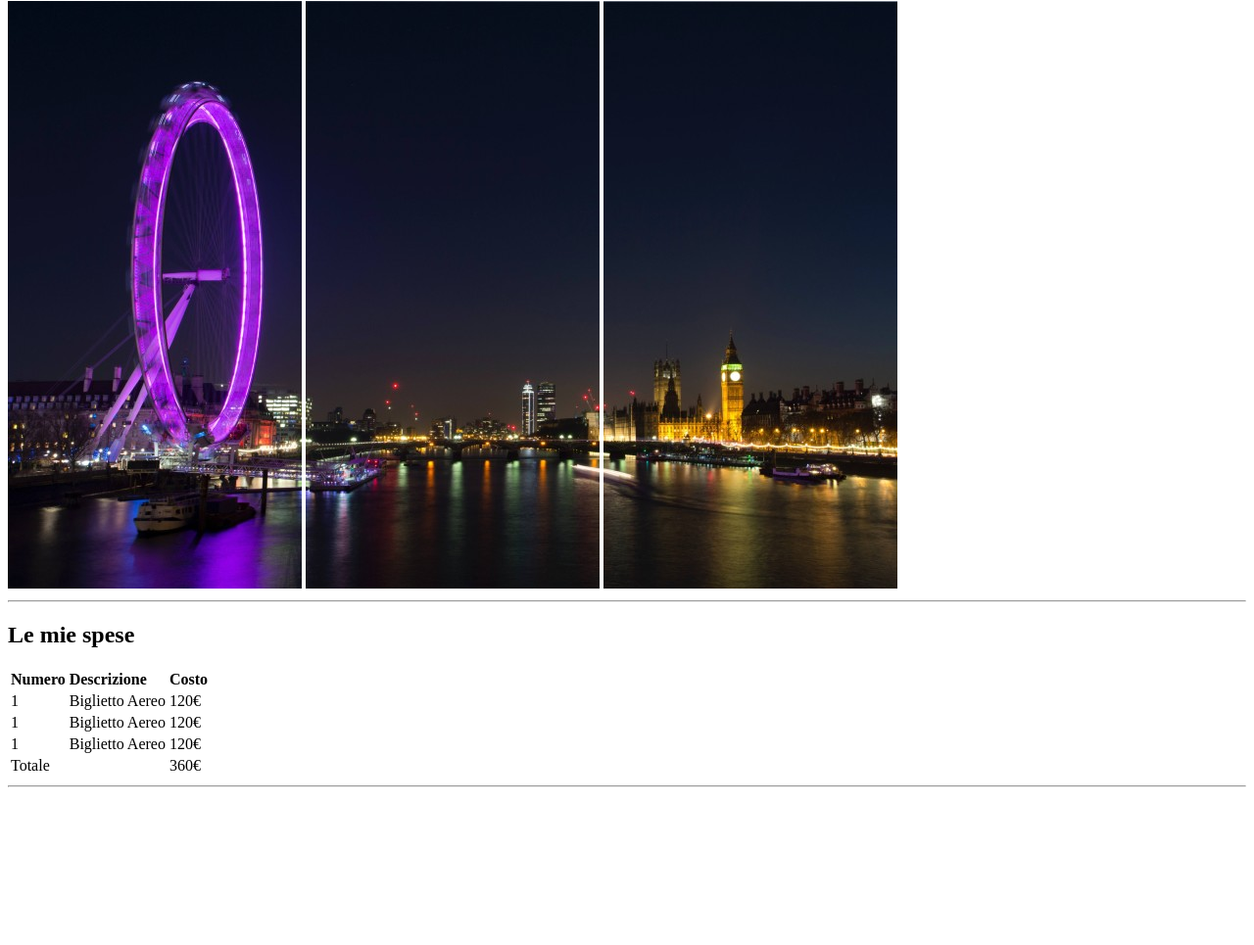
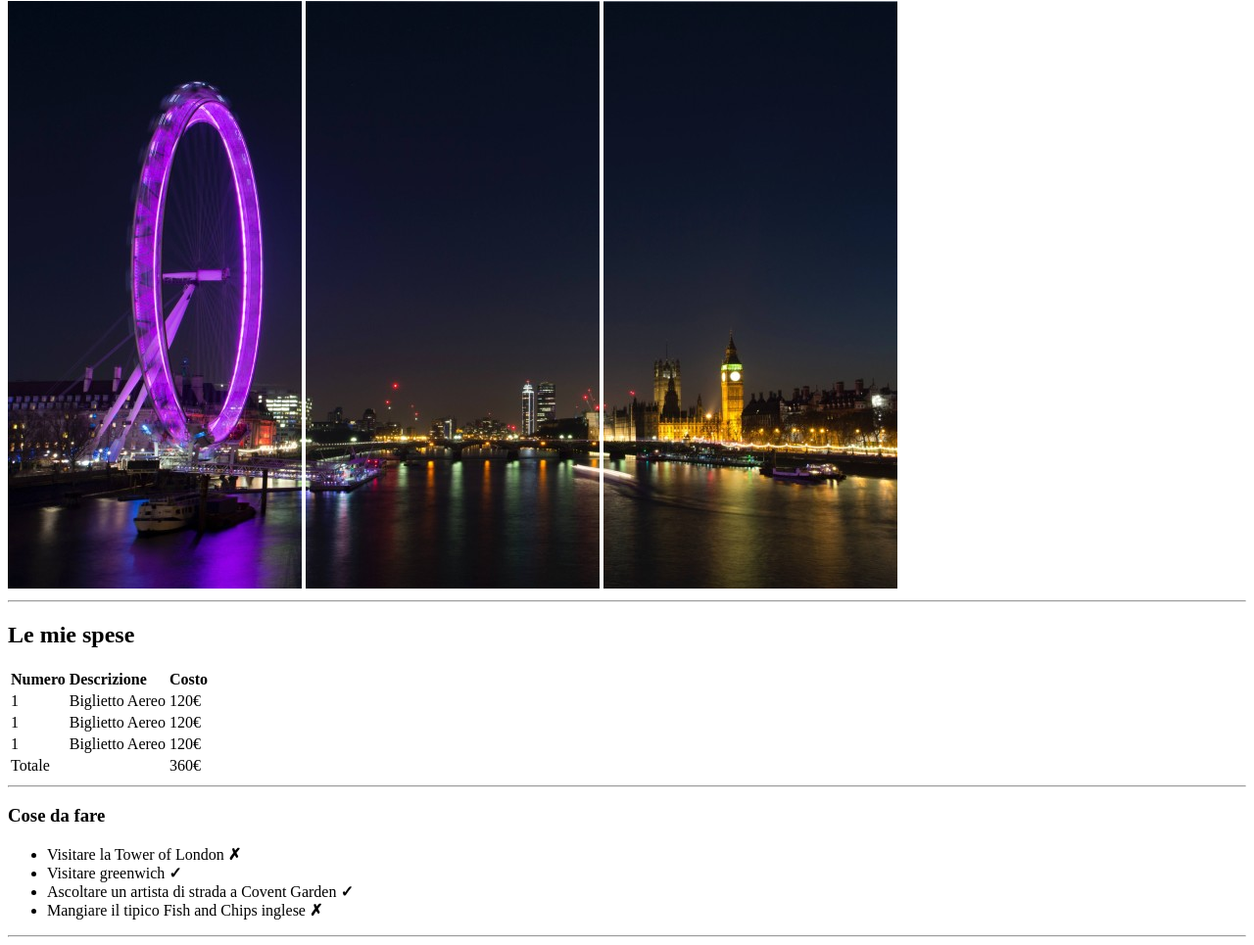
Before and after one commit to Polidora90/html-london-trip, a plain HTML site: page index.html in a window 1280 px wide. Shown: the part 79-1044 px from the top of the page at 98% size. Before the commit the page ends 891 px from the top, so only its background shows below. Drawn offline with Linux system fonts and the light colour scheme.

Commit message:
implementa la sezione "cose da fare"

```diff
--- a/index.html
+++ b/index.html
@@ -18,7 +18,7 @@
     </header>
 
     <main>
-        <!-- sezione spese con tabella -->
+        <!-- sezione "spese" con tabella -->
         <section>
             <h2>Le mie spese</h2>
             <table>
@@ -58,6 +58,18 @@
 
         </section>
 
+        <!-- sezione "cose da fare"  -->
+        <section>
+            <h3>Cose da fare</h3>
+            <ul>
+                <li>Visitare la Tower of London <strong>&cross;</strong></li>
+                <li>Visitare greenwich <strong>&check;</strong></li>
+                <li>Ascoltare un artista di strada a Covent Garden <strong>&check;</strong></li>
+                <li>Mangiare il tipico Fish and Chips inglese <strong>&cross;</strong></li>
+            </ul>
+            <hr>
+        </section>
+
     </main>
 </body>
 </html>
```
